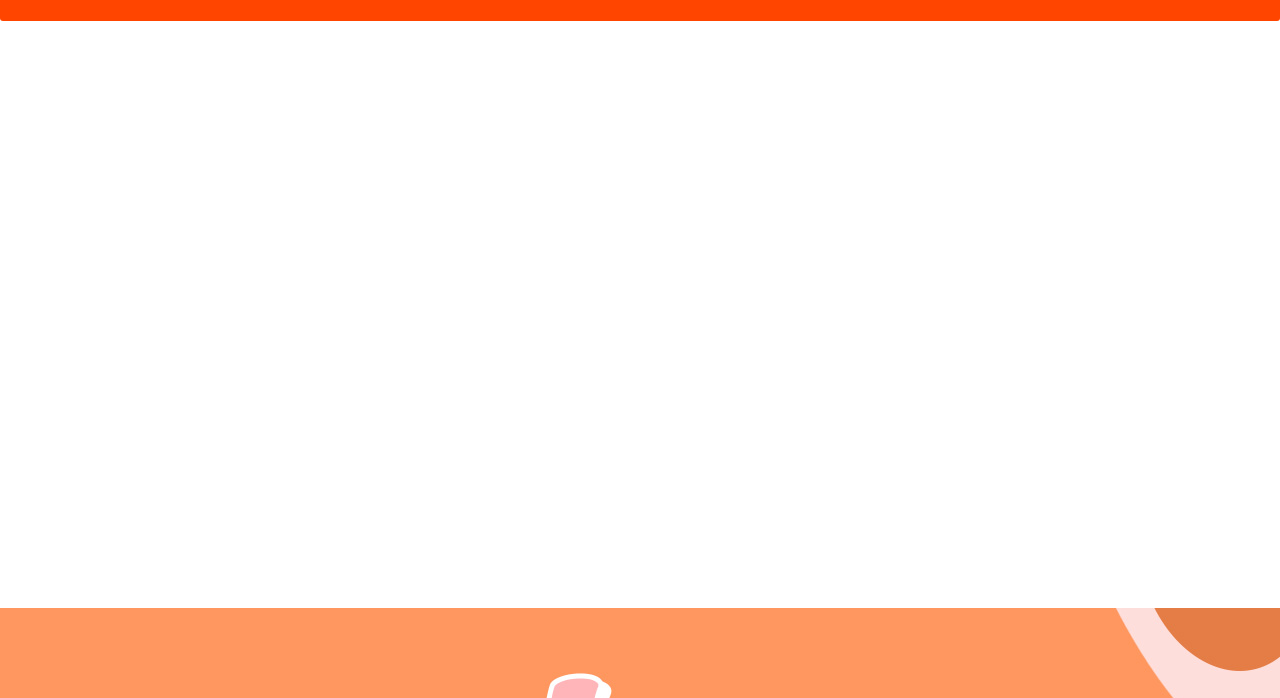
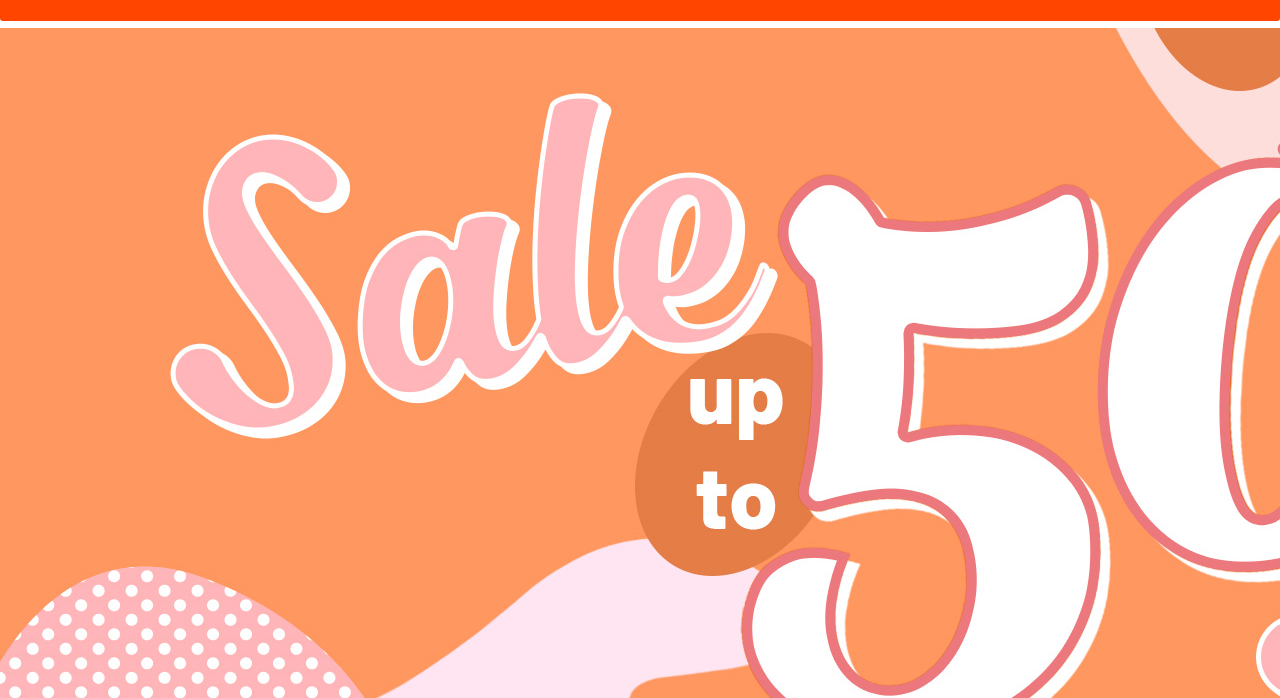
Before and after one commit to Thuannmasm/Demoasm, a plain HTML site: page pages/sale.html in a window 1280 px wide. Shown: the part 102-800 px from the top of the page. Drawn offline with Linux system fonts and the light colour scheme.

Commit message:
Update Sale.css

```diff
--- a/css/Sale.css
+++ b/css/Sale.css
@@ -12,7 +12,7 @@
 
 header{
     width: 100%;
-    height: 710px;
+    height: 130px;
 }
 header > nav{
     line-height: 50px;
@@ -100,7 +100,7 @@ input{
     .img{
         background-image: url(../img/backgroud.jpg);
         width: 100%;
-        height: 690px;
+        height: 760px;
     }
 main{
     max-width: 1300px;
```
